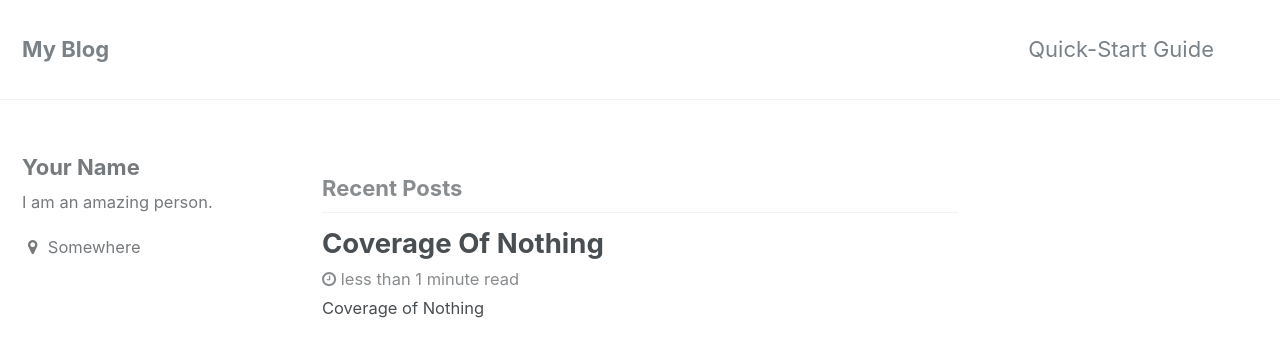
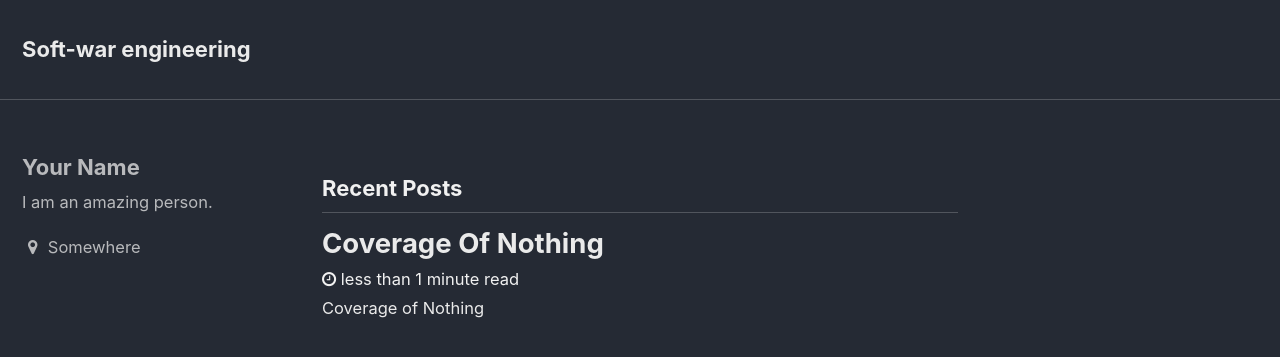
Before and after one commit to odolha/odolha.github.io, a Jekyll site: the page built from index.html, in a window 1280 px wide and 900 px high. Shown: the top 357 px of the window. Built offline with Jekyll 4.4.1, drawn with Linux system fonts in a browser that asks for light colours; the list of posts is cut into pages by our own code.

Commit message:
dark theme and config

```diff
--- a/_config.yml
+++ b/_config.yml
@@ -5,15 +5,15 @@
 # For technical reasons, this file is *NOT* reloaded automatically when you use
 # `jekyll serve`. If you change this file, please restart the server process.
 
-minimal_mistakes_skin    : "default" # "air", "contrast", "dark", "dirt", "mint", "sunrise"
+minimal_mistakes_skin    : "dark" # "default" "air", "contrast", "dark", "dirt", "mint", "sunrise"
 
 # Site Settings
 locale                   : "en"
-title                    : "My Blog"
+title                    : "Soft-war engineering"
 title_separator          : "-"
 name                     : "Ovidiu Dolha"
-description              : "An amazing website."
-url                      : # the base hostname & protocol for your site e.g. "https://mmistakes.github.io"
+description              : "About ongoing and exhausting trials when developing software."
+url                      : "https://odolha.github.io"
 baseurl                  : # the subpath of your site, e.g. "/blog"
 repository               : odolha/odolha.github.io
 teaser                   : # path of fallback teaser image, e.g. "/assets/images/500x300.png"
--- a/_data/navigation.yml
+++ b/_data/navigation.yml
@@ -1,7 +1,7 @@
 # main links
 main:
-  - title: "Quick-Start Guide"
-    url: https://mmistakes.github.io/minimal-mistakes/docs/quick-start-guide/
+  # - title: "Quick-Start Guide"
+  #   url: https://mmistakes.github.io/minimal-mistakes/docs/quick-start-guide/
   # - title: "About"
   #   url: https://mmistakes.github.io/minimal-mistakes/about/
   # - title: "Sample Posts"
```
Also changed, not shown: 1 other file.
